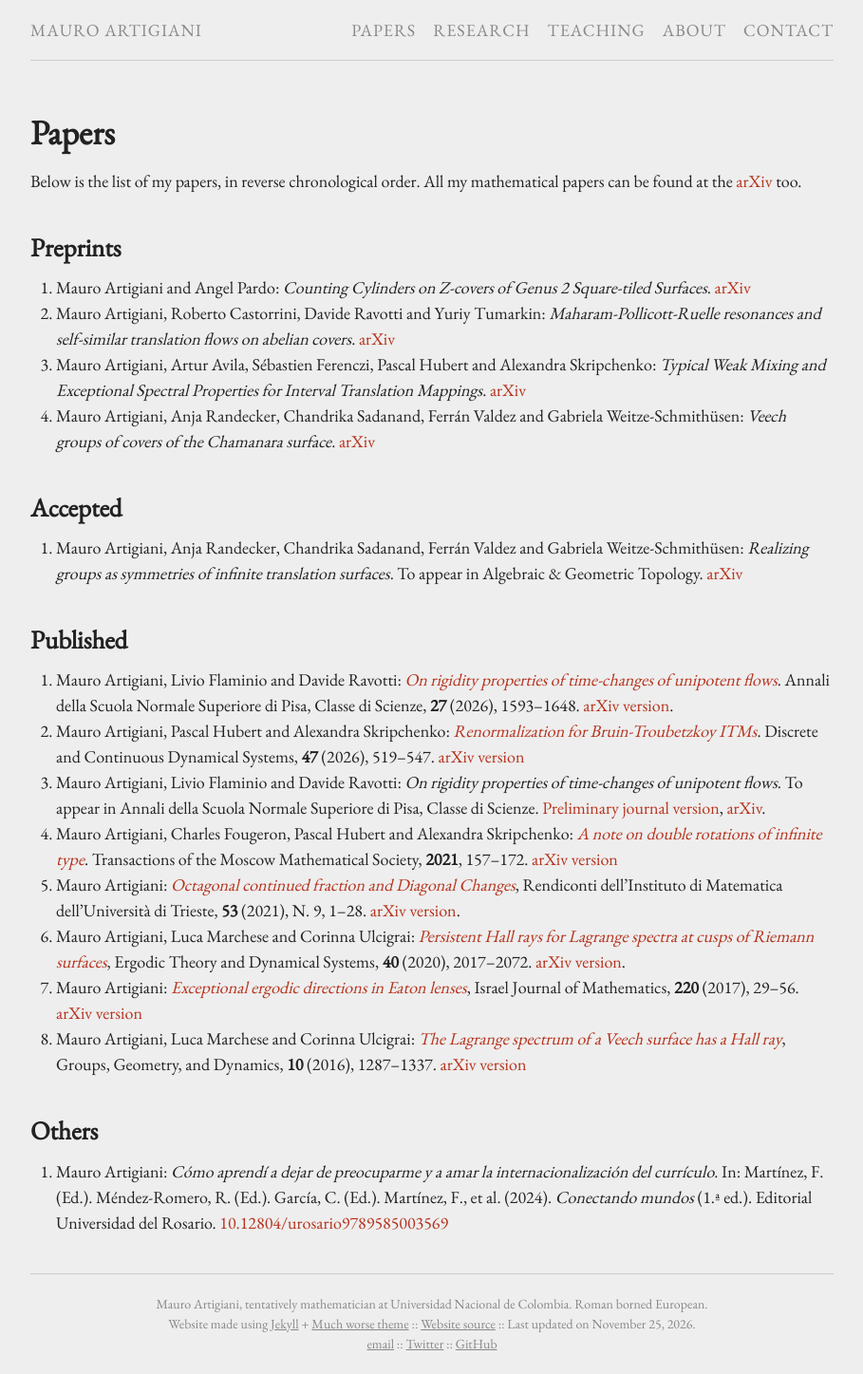
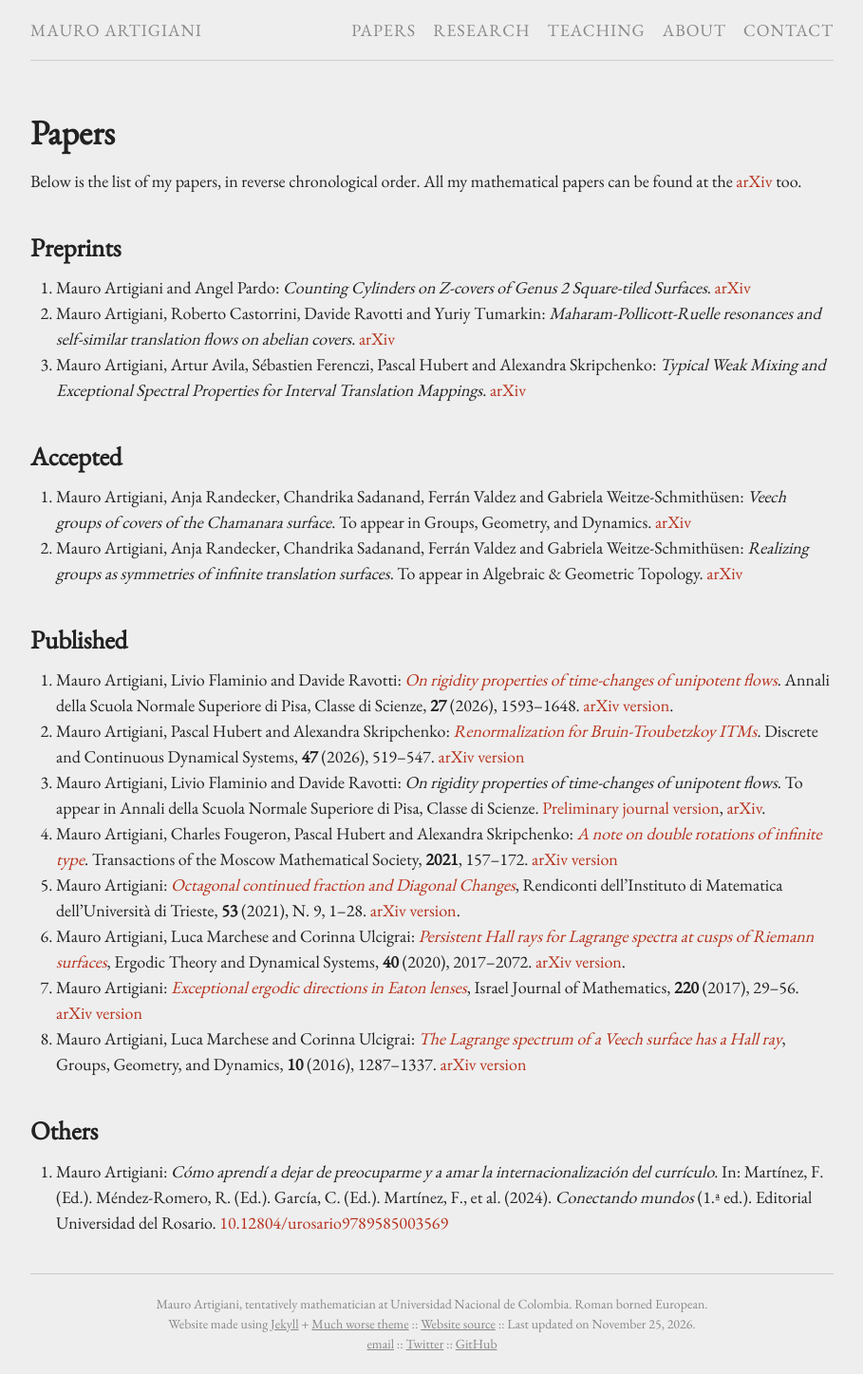
Before and after one commit to m-artigiani/m-artigiani.github.io, a Jekyll site: the page built from papers.md, in a window 1280 px wide. Shown: the whole page at 95% size, without its empty margins (185-1094 px from the left). Built offline with Jekyll 4.4.1, drawn with Linux system fonts in a browser that asks for light colours.

Commit message:
Updated cv and papers list

```diff
--- a/papers.md
+++ b/papers.md
@@ -15,9 +15,9 @@ All my mathematical papers can be found at the [arXiv](https://arxiv.org/search/
 1. Mauro Artigiani and Angel Pardo: _Counting Cylinders on Z-covers of Genus 2 Square-tiled Surfaces_. [arXiv](https://arxiv.org/abs/2610.06609)
 1. Mauro Artigiani, Roberto Castorrini, Davide Ravotti and Yuriy Tumarkin: _Maharam-Pollicott-Ruelle resonances and self-similar translation flows on abelian covers_. [arXiv](https://arxiv.org/abs/2607.11482)
 1. Mauro Artigiani, Artur Avila, Sébastien Ferenczi, Pascal Hubert and Alexandra Skripchenko: _Typical Weak Mixing and Exceptional Spectral Properties for Interval Translation Mappings_. [arXiv](https://arxiv.org/abs/2603.19401)
-1. Mauro Artigiani, Anja Randecker, Chandrika Sadanand, Ferrán Valdez and Gabriela Weitze-Schmithüsen: _Veech groups of covers of the Chamanara surface_. [arXiv](https://arxiv.org/abs/2504.00956)
 
 ## Accepted
+1. Mauro Artigiani, Anja Randecker, Chandrika Sadanand, Ferrán Valdez and Gabriela Weitze-Schmithüsen: _Veech groups of covers of the Chamanara surface_. To appear in Groups, Geometry, and Dynamics. [arXiv](https://arxiv.org/abs/2504.00956)
 1. Mauro Artigiani, Anja Randecker, Chandrika Sadanand, Ferrán Valdez and Gabriela Weitze-Schmithüsen: _Realizing groups as symmetries of infinite translation surfaces_. To appear in Algebraic & Geometric Topology. [arXiv](https://arxiv.org/abs/2311.00158)
 
 ## Published
```
Also changed, not shown: other parts of papers.md (+1 -1 lines), Gemfile.lock, 1 other file.
